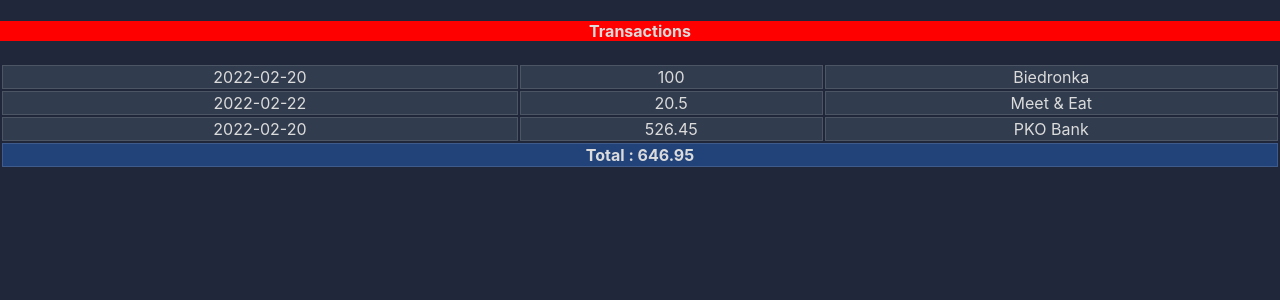
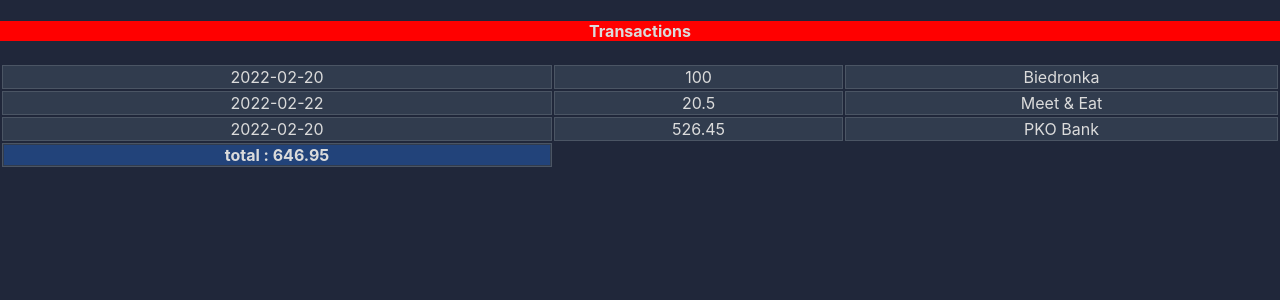
Before and after one commit to mjawulski/learn-react-home-budget, a React (Create React App) app: page / in a window 1280 px wide. Shown: the top 300 px of the page. Built offline with nearby package versions, Linux system fonts and the light colour scheme.

Commit message:
amount summary fn rename; div instead tr/td in AmmountSummary

```diff
--- a/src/TransactionsSummary/AmountSummary/AmountSummary.jsx
+++ b/src/TransactionsSummary/AmountSummary/AmountSummary.jsx
@@ -1,14 +1,11 @@
 import classes from './styles.module.css';
 export function AmountSummary({ transactions }) {
-	const total = transactions.reduce(
+	const total = calculateTransactionsTotal(transactions);
+	return <div className={classes.totalAmount}>total : {total}</div>;
+}
+export default function calculateTransactionsTotal(transactions) {
+	return transactions.reduce(
 		(total, currentAmount) => (total = total + currentAmount.amount),
 		0
 	);
-	return (
-		<tr>
-			<td className={classes.totalAmount} colSpan={3}>
-				Total : {total}
-			</td>
-		</tr>
-	);
 }
--- a/src/TransactionsSummary/TransactionsTable/TransactionsTable.jsx
+++ b/src/TransactionsSummary/TransactionsTable/TransactionsTable.jsx
@@ -8,7 +8,12 @@ export function TransactionsTable({ transactions }) {
 			{transactions.map(transaction => {
 				return <TransactionsTableRow transaction={transaction} />;
 			})}
-			<AmountSummary transactions={transactions} />
+			<tr>
+				<td>
+					{' '}
+					<AmountSummary transactions={transactions} />
+				</td>
+			</tr>
 		</table>
 	);
 }
```
